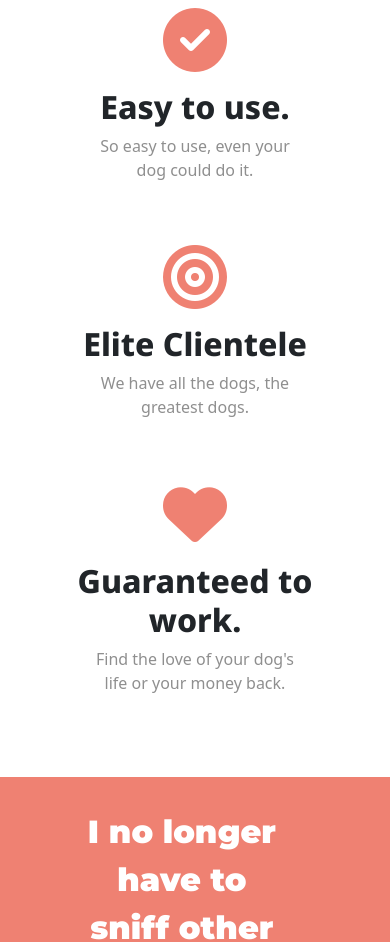
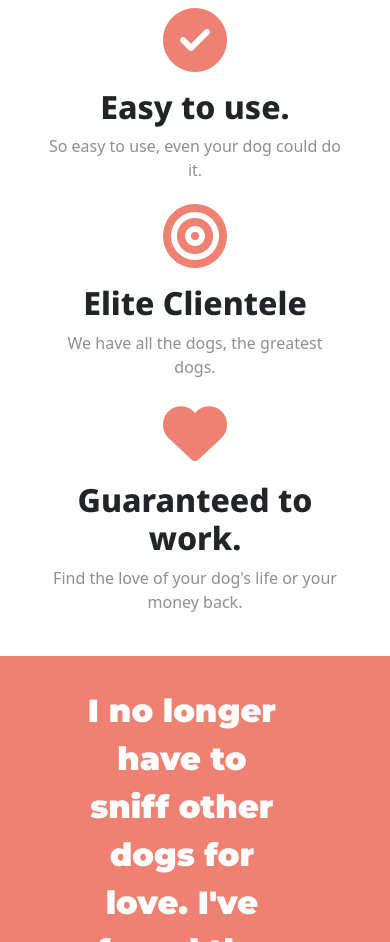
Before and after one commit to shirkut/tindog, a plain HTML site: page index.html in a window 390 px wide. Shown: the part 980-1922 px from the top of the page. Drawn offline with nearby package versions, Linux system fonts and the light colour scheme.

Commit message:
Update styles.css

```diff
--- a/css/styles.css
+++ b/css/styles.css
@@ -182,6 +182,10 @@ em{
     #features{
         padding: 5% 10%;
     }
+    .row P{
+        padding: 2%;
+        padding-top:0;
+    }
     .testimonial-text{
         font-size: 2rem;
         line-height: 3rem;
```
